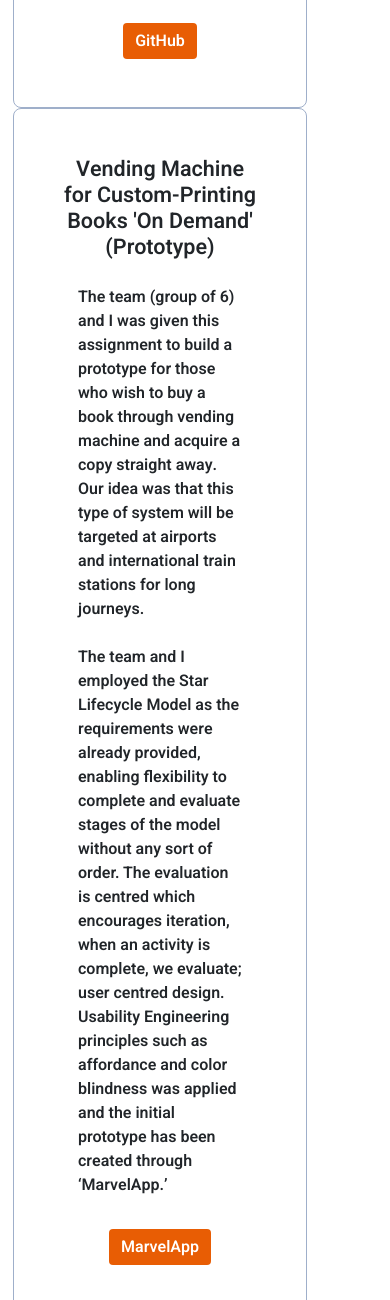
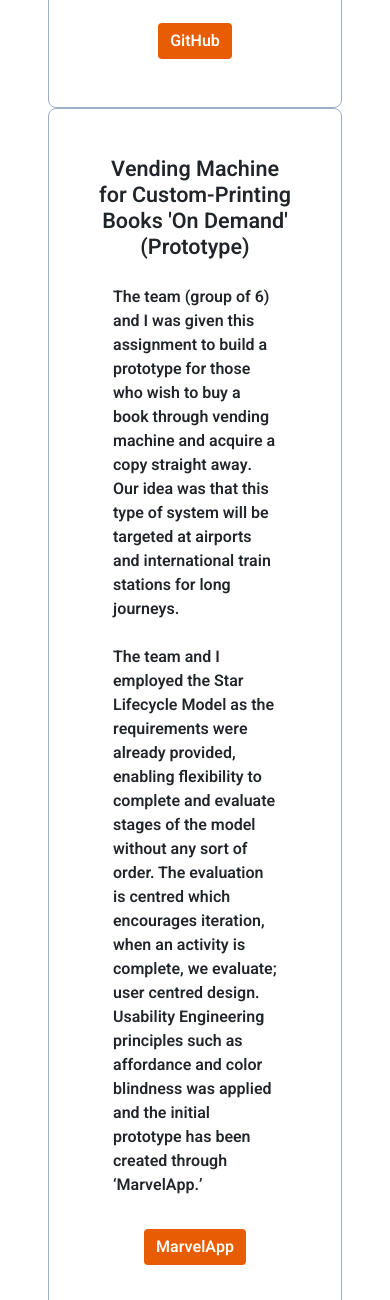
Before and after one commit to abdulnaseem/personal-portfolio, a Django app: page /projects/university_projects/ in a window 390 px wide. Shown: the part 4961-6261 px from the top of the page. Run offline with Django 3.2, Linux system fonts and the light colour scheme; some libraries are stand-ins or nearby versions.

Commit message:
positioning

```diff
--- a/static/css/uniproj.css
+++ b/static/css/uniproj.css
@@ -81,8 +81,6 @@ body > div.container.my-5.d-grid.gap-5.p-5.rounded > div:nth-child(1) > div:nth-
   }
   #projects{
     width:100%!important;
-    margin-left: -35px!important;
-    margin-right: 20px!important;
 
 
   }
```
